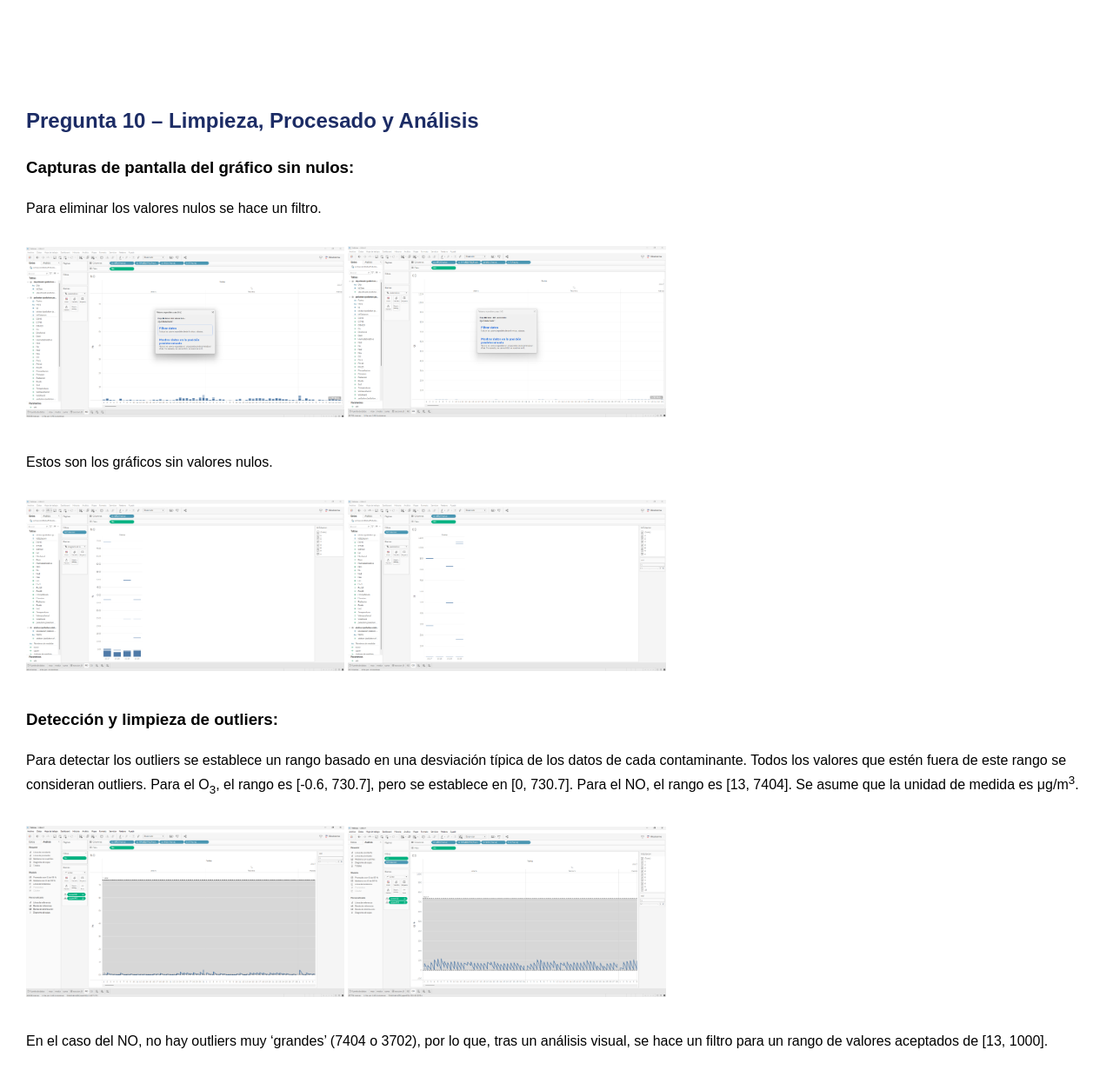
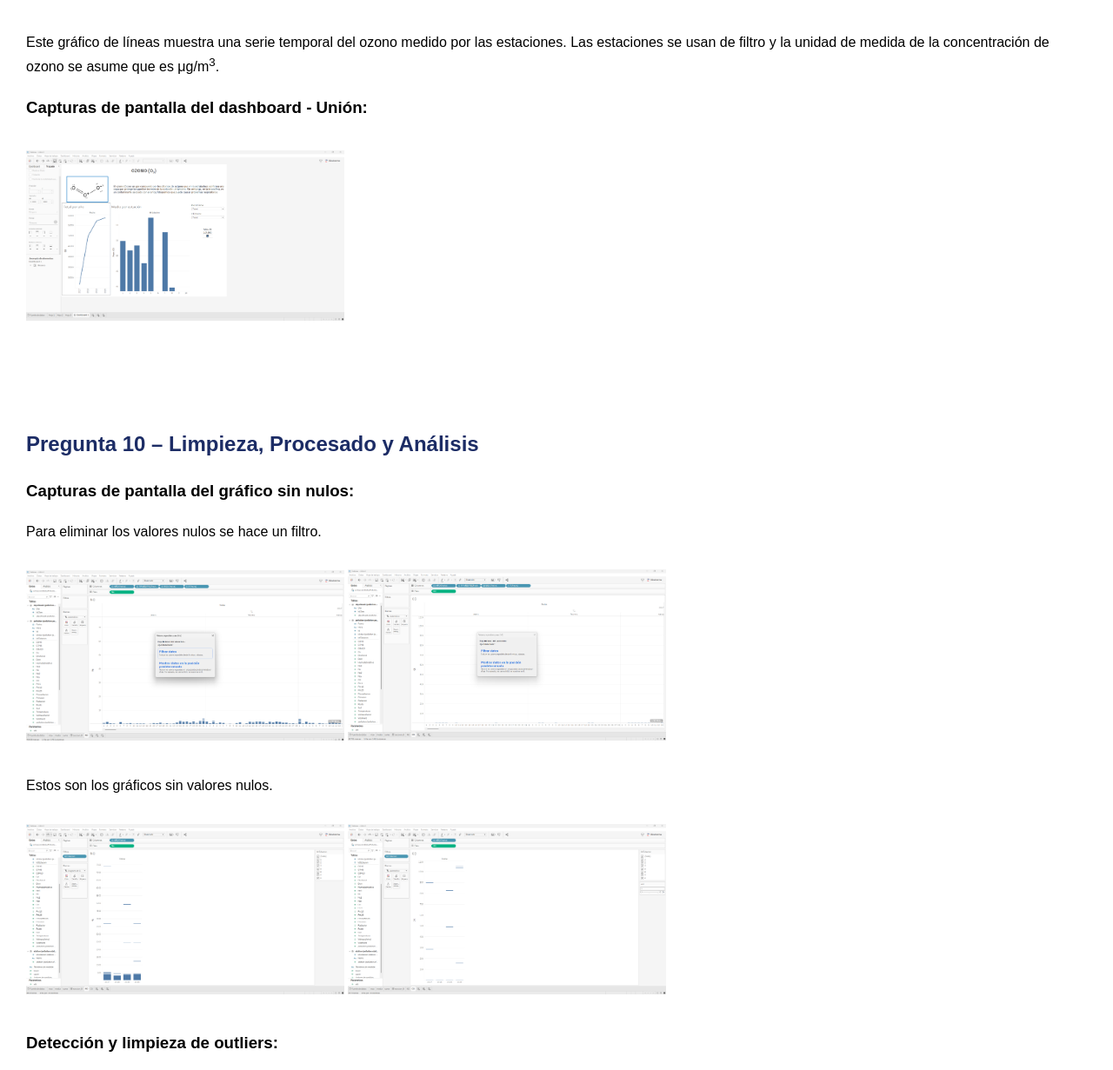
Before and after one commit to RaqDP/retoBigData, a plain HTML site: page index.html in a window 1280 px wide. Shown: the part 1639-2870 px from the top of the page at 87% size. Drawn offline with Linux system fonts and the light colour scheme.

Commit message:
Update index.html

```diff
--- a/index.html
+++ b/index.html
@@ -168,6 +168,9 @@
         <p>Este gráfico de barras muestra la concentración media de ozono medida en cada estación por año. El año se usa
             como filtro y la unidad de medida de la concentración de ozono se asume que es μg/m<sup>3</sup>.</p>
         <img src="6.png" alt="Captura 6" class="small-img" onclick="showOverlay(this)">
+        <p>Este gráfico de líneas muestra una serie temporal del ozono medido por las estaciones. Las estaciones se usan de filtro y la unidad de medida de la concentración de ozono se asume que es μg/m<sup>3</sup>.</p>
+        <h3>Capturas de pantalla del dashboard - Unión:</h3>
+        <img src="7.png" alt="Captura 7" class="small-img" onclick="showOverlay(this)">
     </section>
 
     <section>
@@ -183,7 +186,7 @@
         <p>Para detectar los outliers se establece un rango basado en una desviación típica de los datos de cada contaminante. Todos los valores que estén fuera de este rango se consideran outliers. Para el O<sub>3</sub>, el rango es [-0.6, 730.7], pero se establece en [0, 730.7]. Para el NO, el rango es [13, 7404]. Se asume que la unidad de medida es μg/m<sup>3</sup>.</p>
         <img src="12.png" alt="Captura 12" class="small-img" onclick="showOverlay(this)">
         <img src="13.png" alt="Captura 13" class="small-img" onclick="showOverlay(this)">
-        <p>En el caso del NO, no hay outliers muy ‘grandes’ (7404 o 3702), por lo que, tras un análisis visual, se hace un filtro para un rango de valores aceptados de [13, 1000].</p>
+        <p>En el caso del NO, hay outliers muy ‘grandes’ (7404 o 3702), por lo que, tras un análisis visual, se hace un filtro para un rango de valores aceptados de [13, 1000].</p>
         <img src="14.png" alt="Captura 14" class="small-img" onclick="showOverlay(this)">
         <h3>Capturas de pantalla de la fórmula:</h3>
         <p>Se emplea el valor máximo dentro del rango de valores establecido sin outliers.</p>
```
